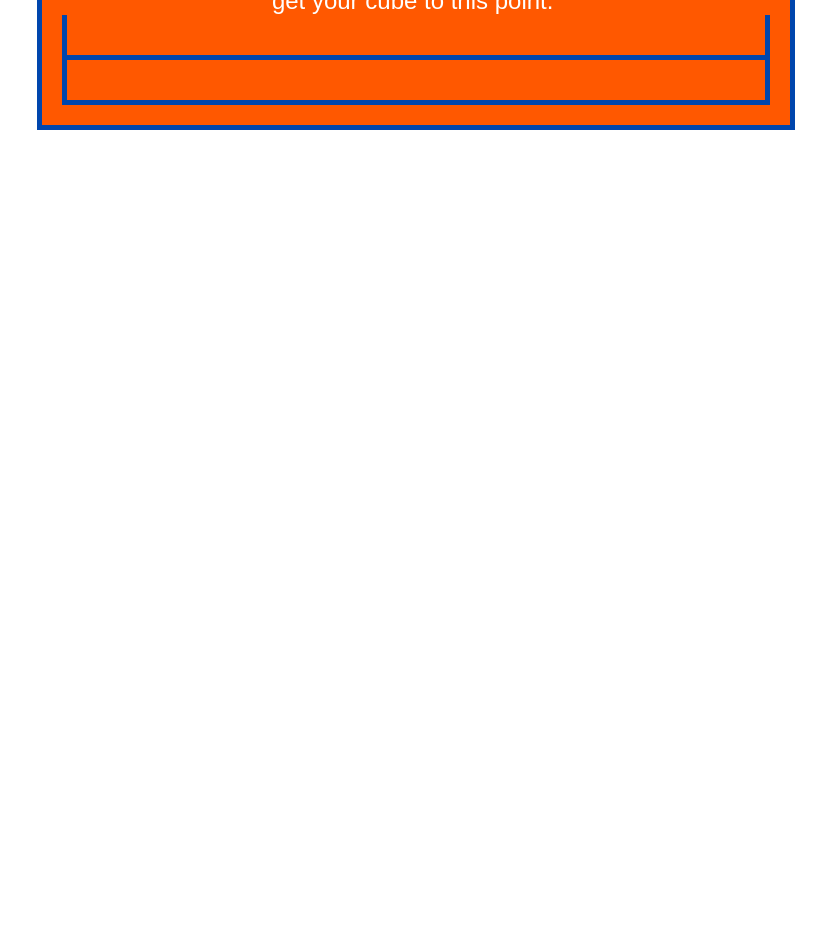
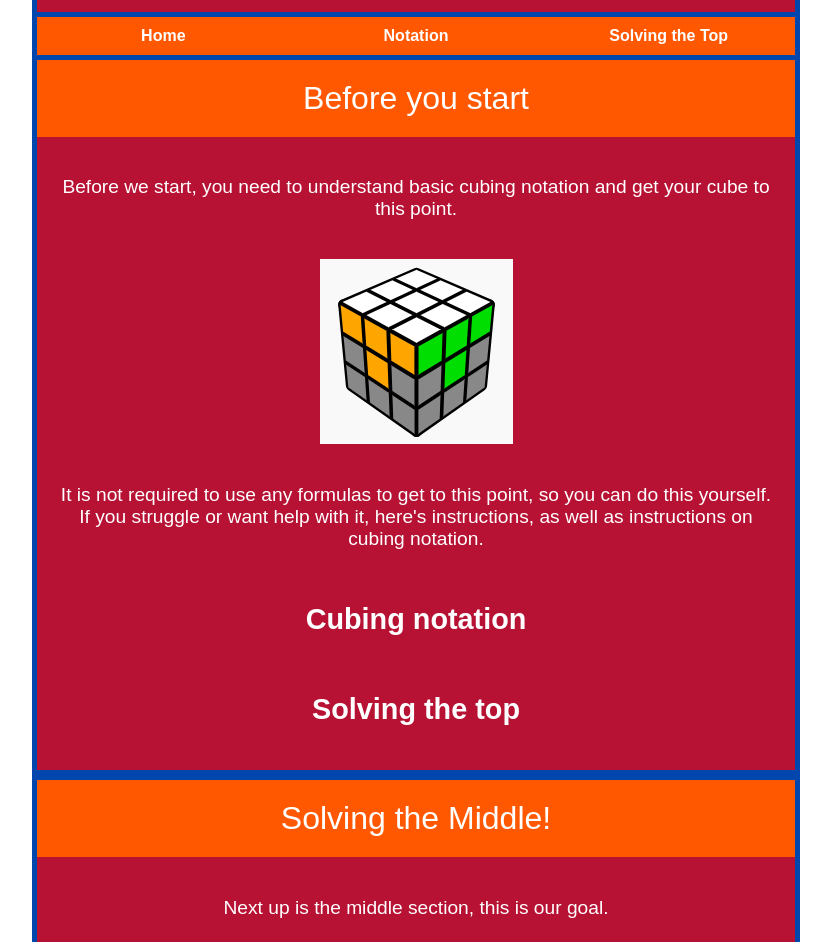
Before and after one commit to DonutMan76/wdd130-Bess, a plain HTML site: page index.html in a window 1280 px wide. Shown: the part 291-1233 px from the top of the page, without its empty margins (224-1055 px from the left). Before the commit the page ends 800 px from the top, so only its background shows below. Drawn offline with Linux system fonts and the light colour scheme.

Commit message:
Improved website

```diff
--- a/index.html
+++ b/index.html
@@ -8,6 +8,7 @@
         body{
             display: grid;
             grid-template-columns: 1fr 3fr 1fr;
+            margin: 0;
         }
         #Wrapper {
             font-family: Arial, sans-serif;
@@ -30,7 +31,8 @@
             grid-template-columns: 1fr 1fr 1fr;
             text-align: center;
             padding: 10px 0;
-            border: 5px solid #0046AD;
+            border-left: 5px solid #0046AD;
+            border-right: 5px solid #0046AD;
         }
         nav a {
             color: white;
@@ -41,37 +43,42 @@
         nav a:hover {
             text-decoration: underline;
         }
-        #BeforeStart {
+        .header {
             background: #ff5800;
             color: white;
             padding: 20px;
             text-align: center;
             font-size: 2em;
-            border: 5px solid #0046AD;
-            border-top-left-radius: 10px;
-            border-top-right-radius: 10px;
+            border-left: 5px solid #0046AD;
+            border-right: 5px solid #0046AD;
+            border-top: 5px solid #0046AD;
         }
         main {
             display: grid;
         }
         .section {
-            background-color: #ff5800;
+            background-color: #b71234;
             color: white;
             padding: 20px;
             text-align: center;
-            font-size: 1.5em;
+            font-size: 1.2em;
             border-left: 5px solid #0046AD;
             border-right: 5px solid #0046AD;
             border-bottom: 5px solid #0046AD;
+            display: grid;
+            gap: 10px;
         }
-        .section:first-of-type {
-            border-top: none;
+        .section img {
+            max-width: 100%;
+            height: auto;
+            margin: 10px auto;
         }
     </style>
 </head>
 <body>
     <div id="Wrapper">
         <header id="Title">
+            <img id="Rubiks-Logo" src="images/images/Rubiks-Logo.png" alt="Rubiks-Logo">
             Rubik's Cube 101
         </header>
 
@@ -82,21 +89,42 @@
         </nav>
 
         <main>
-            <header id="BeforeStart">Before you start</header>
+            <header class="header" id="BeforeStart">Before you start</header>
 
             <section class="section">
-                Before we start, you need to understand basic cubing notation and get your cube to this point.
-                <img
+                <p>Before we start, you need to understand basic cubing notation and get your cube to this point.</p>
+                <img id="top-completed" src="images/images/top-completed.png" alt="top-completed">
+                <p>It is not required to use any formulas to get to this point, so you can do this yourself. If you struggle or want help with it, here's instructions, as well as instructions on cubing notation.</p>
+                <h1>Cubing notation</h1>
+                <h1>Solving the top</h1>
             </section>
 
+            <header class="header" id="MiddleSolve">Solving the Middle!</header>
+
             <section class="section">
+                <p>Next up is the middle section, this is our goal.</p>
+                <img id="middle-goal" src="images/images/middle-goal.png" alt="middle-goal">
+                <p>This is where we start being required to use algorithms but luckely there are only 2 and they are very similar.</p>
+                <img id="rc-middle" src="images/images/rc-middle.png" alt="rc-middle">
+                <p>Note that if the section is in the right spot but reversed, you need to do one of the above to remove it and then get it in the correct spot.</p>
+                <img id="rc-middle-wrong" src="images/images/rc-middle-wrong.png" alt="rc-middle-wrong">
+            </section>
+
+            <header class="header" id="BottomSolve">Solving the Bottom!</header>
+
+            <section class="section">
+                <p>Last but not least we need to do the bottom section</p>
+                <img id="bottom-goal" src="images/images/bottom-goal.png" alt="bottom-goal">
+                <p>Starting with the cross you need to follow this pattern. If you have just the center, do the formula 3 times. If you have the L shape, make it face back and run it twice. With the line, just run it once. No need to worry about the side colors, we'll do that next.</p>
+                <img id="rc-bottom-cross" src="images/images/rc-bottom-cross.png" alt="rc-bottom-cross">
+                <p>Now we'll get the sides to the correct colors. Running this formula will swap the 2 sections on the left or right</p>
+                <img id="rc-bottom-1" src="images/images/rc-bottom-1.png" alt="rc-bottom-1">
+                <p>Once that is done, we need to get the corners into the right spots. Not the right orientation, just the right spots. Using this formula will rotate the 3 corners not in the top right</p>
+                <img id="rc-bottom-corners" src="images/images/rc-bottom-corners.png" alt="rc-bottom-corners">
+                <img id="rc-bottom-2" src="images/images/rc-bottom-2.png" alt="rc-bottom-2">
+                <p>The last step is to rotate the corners into the correct orientation. Do this formula either 2 or 4 times until the current corner youre working on is correct. Repeat for all four corners and your done!</p>
 
             </section>
-
-            <section class="section">
-
-            </section>
-
         </main>
     </div>
 </body>
```
Also changed, not shown: images/images/Rubiks-Logo.png (added).
